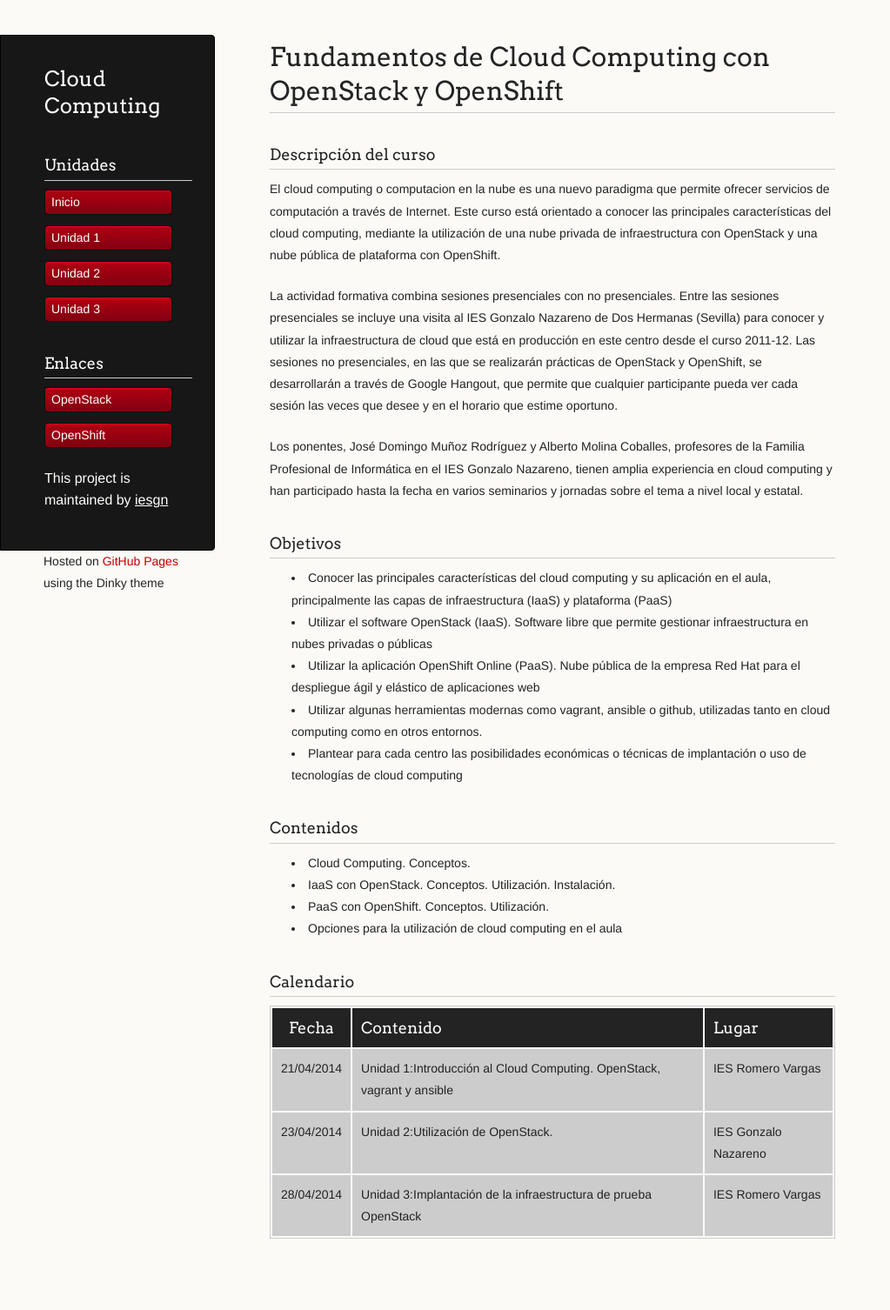
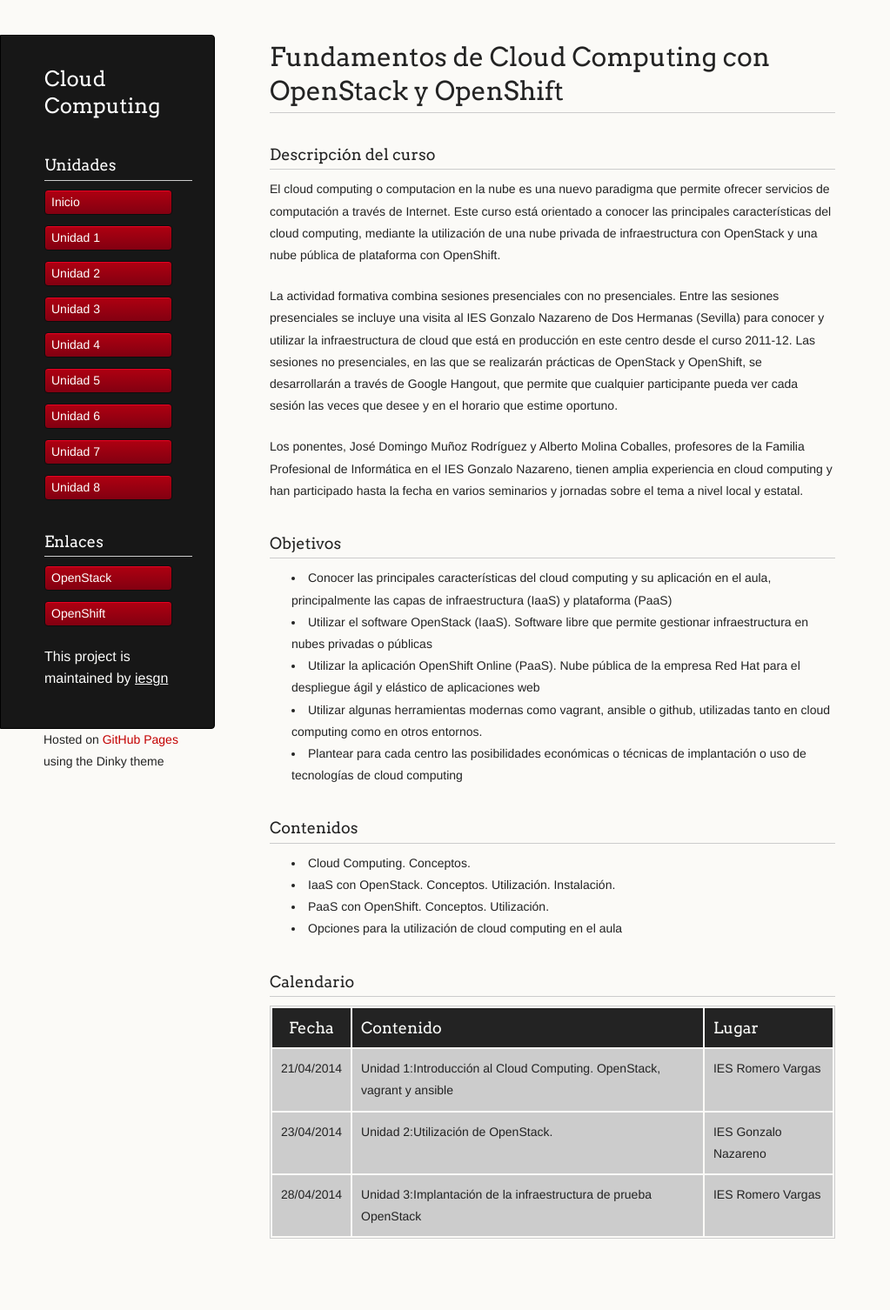
Before and after one commit to iesgn/cloud, a Jekyll site: the page built from index.md, in a window 1280 px wide. Shown: the whole page at 87% size, without its empty margins (0-1023 px from the left). Built offline with Jekyll 4.4.1, drawn with Linux system fonts in a browser that asks for light colours.

Commit message:
Pongo todas las unidades

```diff
--- a/_data/menu.yml
+++ b/_data/menu.yml
@@ -22,6 +22,26 @@
   items:
    - name: Instalación
      url: http://iesgn.github.io/cloud/curso/u3
+- nombre: Unidad 4
+  items:
+   - name: Volver
+     url: http://iesgn.github.io/cloud
+- nombre: Unidad 5
+  items:
+   - name: Volver
+     url: http://iesgn.github.io/cloud
+- nombre: Unidad 6
+  items:
+   - name: Volver
+     url: http://iesgn.github.io/cloud
+- nombre: Unidad 7
+  items:
+   - name: Volver
+     url: http://iesgn.github.io/cloud
+- nombre: Unidad 8
+  items:
+   - name: Volver
+     url: http://iesgn.github.io/cloud
 
 - nombre: Unidades
   items:
@@ -33,6 +53,16 @@
      url: http://iesgn.github.io/cloud/curso/u2
    - name: Unidad 3
      url: http://iesgn.github.io/cloud/curso/u3
+   - name: Unidad 4
+     url: http://iesgn.github.io/cloud/curso/u4
+   - name: Unidad 5
+     url: http://iesgn.github.io/cloud/curso/u5
+   - name: Unidad 6
+     url: http://iesgn.github.io/cloud/curso/u6
+   - name: Unidad 7
+     url: http://iesgn.github.io/cloud/curso/u7
+   - name: Unidad 8
+     url: http://iesgn.github.io/cloud/curso/u8
 - nombre: Enlaces
   items:
    - name: OpenStack
--- /dev/null
+++ b/curso/u4/index.md
@@ -0,0 +1,6 @@
+---
+layout: blog
+tittle: En construcción
+menu:
+  - Unidad 4
+---
--- /dev/null
+++ b/curso/u5/index.md
@@ -0,0 +1,6 @@
+---
+layout: blog
+tittle: En construcción
+menu:
+  - Unidad 5
+---
--- /dev/null
+++ b/curso/u6/index.md
@@ -0,0 +1,6 @@
+---
+layout: blog
+tittle: En construcción
+menu:
+  - Unidad 6
+---
--- /dev/null
+++ b/curso/u7/index.md
@@ -0,0 +1,6 @@
+---
+layout: blog
+tittle: En construcción
+menu:
+  - Unidad 7
+---
--- /dev/null
+++ b/curso/u8/index.md
@@ -0,0 +1,6 @@
+---
+layout: blog
+tittle: En construcción
+menu:
+  - Unidad 8
+---
```
Also changed, not shown: 1 other file.
